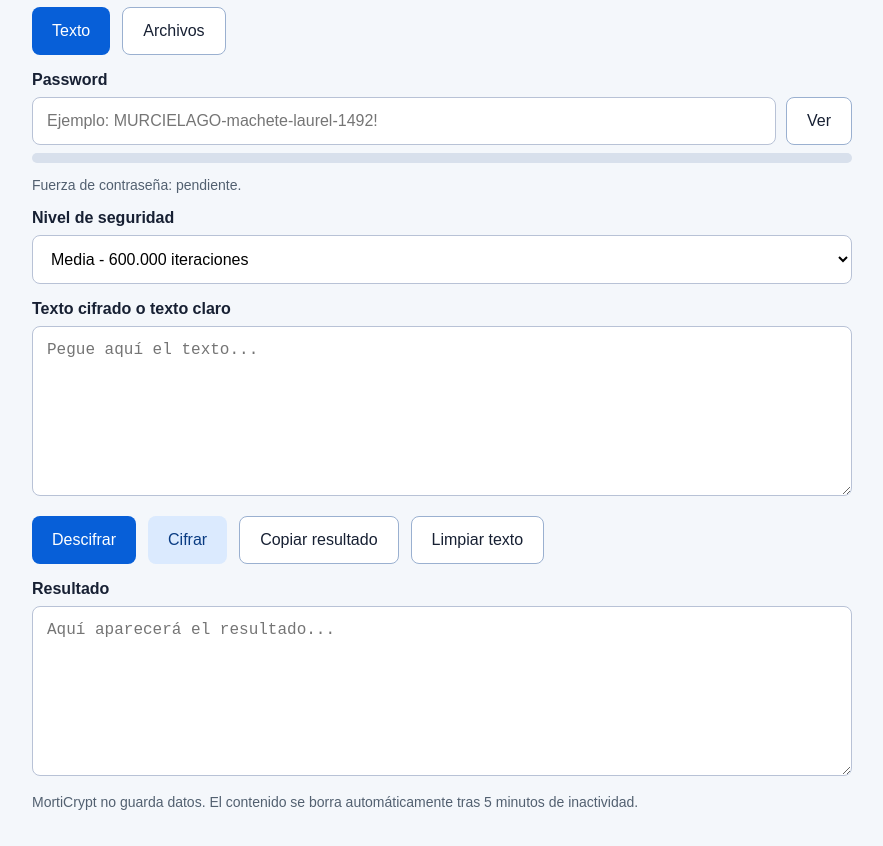
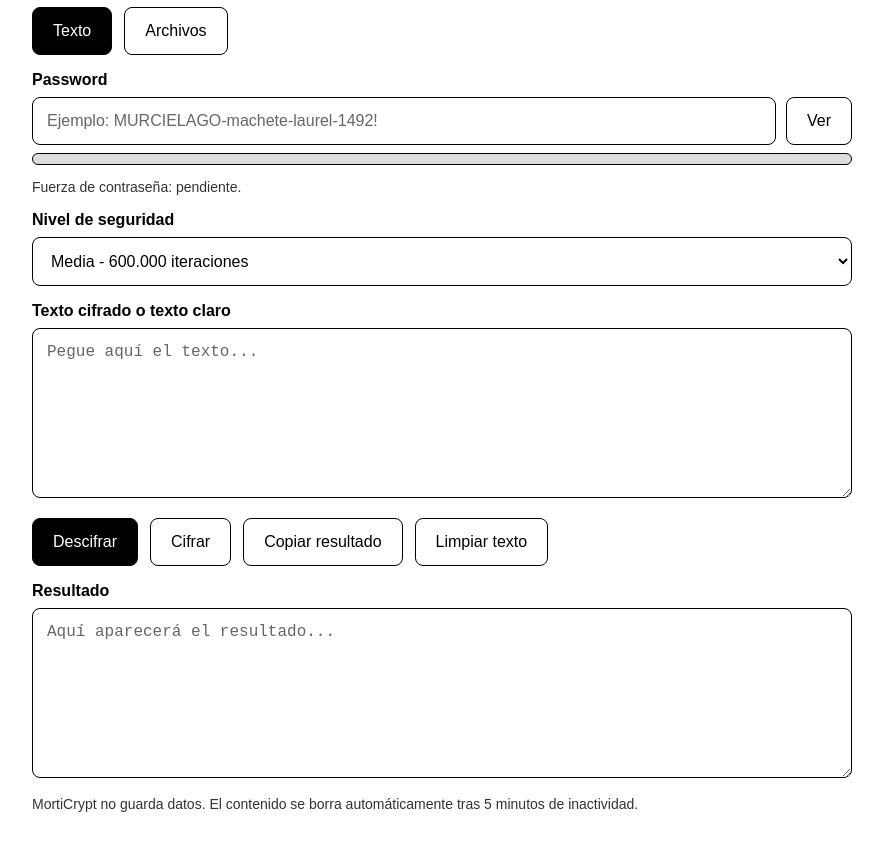
Before and after one commit to alvarofedez99/morticrypt, a plain HTML site: page index.html in a window 1280 px wide. Shown: the part 93-939 px from the top of the page, without its empty margins (198-1081 px from the left). Drawn offline with Linux system fonts and the light colour scheme.

Commit message:
Update index.html

```diff
--- a/index.html
+++ b/index.html
@@ -5,31 +5,34 @@
   <meta name="viewport" content="width=device-width, initial-scale=1">
   <title>MortiCrypt</title>
 <link rel="manifest" href="manifest.json">
-<meta name="theme-color" content="#075fd8">
+<meta name="theme-color" content="#000000">
 <meta name="application-name" content="MortiCrypt">
 <meta name="apple-mobile-web-app-capable" content="yes">
 <meta name="apple-mobile-web-app-title" content="MortiCrypt">
 <meta name="apple-mobile-web-app-status-bar-style" content="default">
   <style>
-    body{margin:0;font-family:Arial,sans-serif;background:#f4f7fb;color:#172033}
+    body{margin:0;font-family:Arial,sans-serif;background:#ffffff;color:#000000}
     main{max-width:820px;margin:auto;padding:20px}
-    h1{text-align:center}
-    label{font-weight:700;display:block;margin:16px 0 8px}
-    textarea,input,select{width:100%;box-sizing:border-box;border:1px solid #b8c2d6;border-radius:8px;padding:14px;font-size:16px;background:white}
+    h1{text-align:center;color:#000000}
+    label{font-weight:700;display:block;margin:16px 0 8px;color:#000000}
+    textarea,input,select{width:100%;box-sizing:border-box;border:1px solid #000000;border-radius:8px;padding:14px;font-size:16px;background:#ffffff;color:#000000}
     textarea{min-height:170px;resize:vertical}
+    textarea::placeholder,input::placeholder{color:#666666}
     .tabs,.buttons{display:flex;flex-wrap:wrap;gap:12px;margin:16px 0}
     .row{display:flex;gap:10px}
     .row input{flex:1}
-    button{border:0;border-radius:8px;padding:14px 20px;font-size:16px;cursor:pointer}
+    button{border:1px solid #000000;border-radius:8px;padding:14px 20px;font-size:16px;cursor:pointer;background:#ffffff;color:#000000}
     button:disabled{opacity:.55;cursor:not-allowed}
-    .primary{background:#075fd8;color:white}
-    .secondary{background:#dbeafe;color:#093b82}
-    .outline{background:white;border:1px solid #9ab0d0;color:#172033}
-    .active{background:#075fd8;color:white}
-    .note,#status{font-size:14px;color:#526070}
-    .meter{height:10px;border-radius:999px;background:#d8e0ec;overflow:hidden;margin-top:8px}
+    .primary{background:#000000;color:#ffffff;border-color:#000000}
+    .secondary{background:#ffffff;color:#000000;border-color:#000000}
+    .outline{background:#ffffff;border:1px solid #000000;color:#000000}
+    .active{background:#000000;color:#ffffff;border:1px solid #000000}
+    .note,#status{font-size:14px;color:#333333}
+    .meter{height:10px;border-radius:999px;background:#dddddd;overflow:hidden;margin-top:8px;border:1px solid #000000}
     .meter div{height:100%;width:0%;transition:.2s}
-    .weak{background:#d93025}.medium{background:#f29900}.strong{background:#188038}
+    .weak{background:#777777}
+    .medium{background:#444444}
+    .strong{background:#000000}
     .hidden{display:none}
   </style>
 </head>
```
